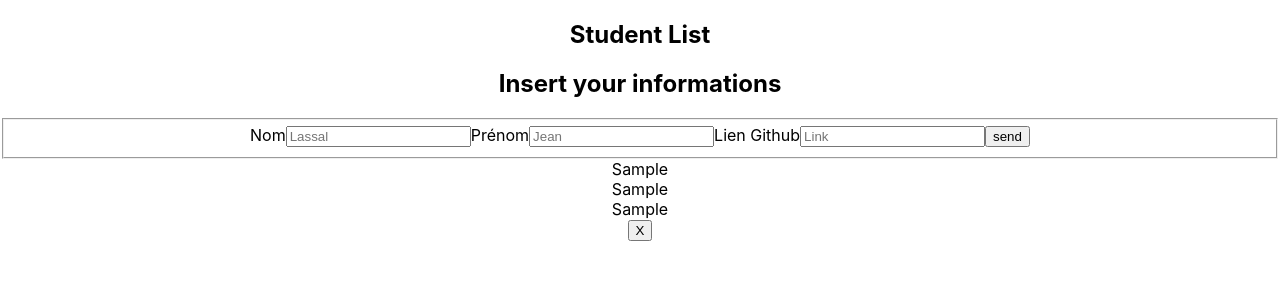
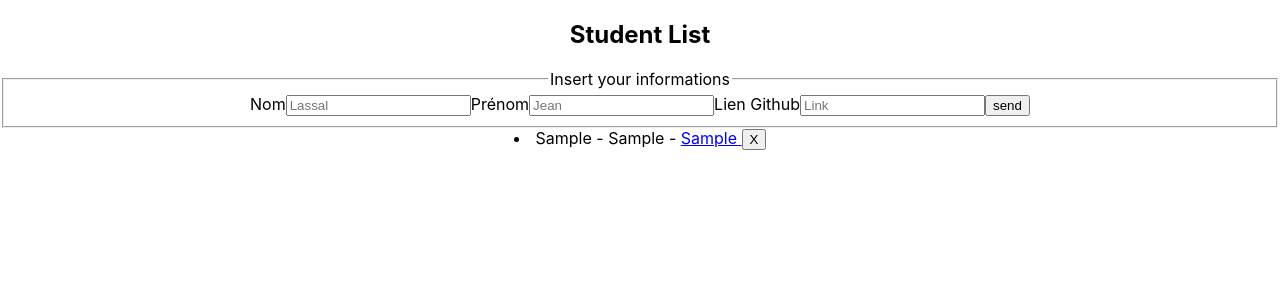
Before and after one commit to Theo-LARUE/studentList, a React (Create React App) app: page / in a window 1280 px wide. Both pictures are taken after typing "Sample", "Sample", "Sample" into the empty fields and a click on the button "send". Shown: the top 300 px of the page. Built offline with nearby package versions, Linux system fonts and the light colour scheme.

Commit message:
structure list

```diff
--- a/src/views/Home/Home.js
+++ b/src/views/Home/Home.js
@@ -63,36 +63,23 @@ import HomeContainer from './HomeContainer';
       {
         return (
           <div key={item}>
-            < div > {
-              item.forName
-            } </div>
-            < div > {
-              item.lastName
-            } </div>
-
-            < div > {
-              item.linkGit
-            } </div>
-
-
-
-          < button onClick = {
-            this.deleteUser.bind(this)
-          } >X</button>
+            <li>
+              <span>{item.forName}</span> - <span>{item.lastName}</span> - <a href="#" target="_blank">{item.linkGit} </a>
+              <button onClick = { this.deleteUser.bind(this) } >X</button>
+            </li>
           </div>
         )
       }
     )
   }
 
-
 render() {
   return (
 <section>
     <h1>Student List</h1>
-    <h1>Insert your informations</h1>
     <form id="form">
       <fieldset>
+        <legend>Insert your informations</legend>
         <label>
           Nom
         </label>
```
